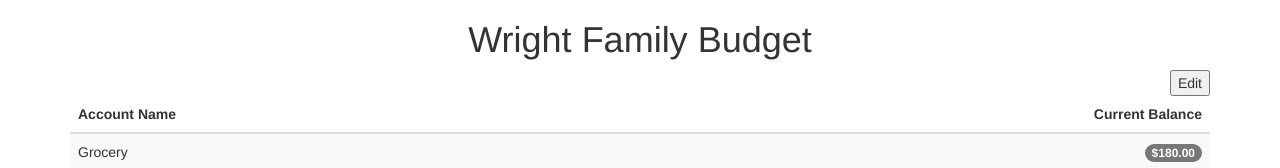
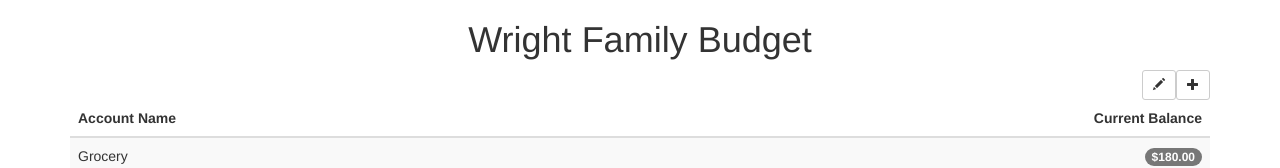
Before and after one commit to samoasao/Budget-App, an Angular app: page / in a window 1280 px wide. Shown: the top 168 px of the page. Built offline with nearby package versions, Linux system fonts and the light colour scheme.

Commit message:
Add Category

```diff
--- a/src/app/categories.component.html
+++ b/src/app/categories.component.html
@@ -1,7 +1,16 @@
 <div>
 	<div class="text-right">
-	<button *ngIf="editMode" (click)="saveButtonClick()">Save</button>
-	<button *ngIf="!editMode" (click)="editButtonClick()">Edit</button>
+		<button class="btn btn-default btn-sm" *ngIf="editMode" (click)="saveButtonClick()">
+			<span class ="glyphicon glyphicon-floppy-disk"></span>
+		</button>
+		<button class="btn btn-default btn-sm" *ngIf="!editMode" (click)="editButtonClick()">
+			<span class ="glyphicon glyphicon-pencil"></span>
+
+
+		</button>
+		<button class="btn btn-default btn-sm" (click)="addButtonClick()">
+			<span class ="glyphicon glyphicon-plus"></span>
+		</button>
 	</div>
 	<table class="table table-striped">
 		<thead>
@@ -36,8 +45,18 @@
 
 				</td>
 			</tr>
+			<tr *ngIf="addMode">
+				<td>
+					<input #categoryName placeholder="Account Name">
+				</td>
+				<td class="text-right">
+					<label>$</label><input type="number" #categoryBalance >
+					<button class="btn btn-default btn-xs" (click)="addCategoryClick(categoryName.value, categoryBalance.value)">
+						<span class ="glyphicon glyphicon-plus"></span>
+					</button>
+				</td>
+			</tr>
 		</tbody>
-<!--This Comment is on Table-->
 	</table>
 </div>
 
--- a/src/app/categories.component.ts
+++ b/src/app/categories.component.ts
@@ -16,23 +16,48 @@ export class CategoriesComponent{
 	categories:Category[];
 	total:number;
 	editMode:boolean;
+	addMode:boolean;
 
 	constructor(private categoryService: CategoryService){}
 
 	ngOnInit():void{
 		this.categories = this.categoryService.getCategories();
-		this.total = this.categoryService.getTotal();
+		this.setTotal();
 		this.editMode = false;
+		this.addMode = false;
 	}
 
 	editButtonClick(): void {
 		this.editMode = true;
+		this.addMode = false;
+		this.setTotal();
+	}
+
+	addButtonClick(): void {
+		this.editMode = false;
+		this.addMode = true;
+		this.setTotal();
+	}
+
+	addCategoryClick(name: string, balance: number): void {
+
+		name = name.trim();
+		if (!name) { return; }
+   		if (!balance) {balance = 0}
+   		balance = +balance;
+		this.categoryService.addCategory(name, +balance);
+		this.setTotal();
+		this.addMode = false;
+	}
+
+	setTotal():void{
+		this.total = this.categoryService.getTotal();
 	}
 
 	saveButtonClick(): void {
-		this.total = this.categoryService.getTotal();
+		this.setTotal();
 		this.editMode = false;
-
+		this.addMode = false;
 	}
 
 	@Input() category:Category;
--- a/src/app/category.service.ts
+++ b/src/app/category.service.ts
@@ -6,6 +6,7 @@ import { CATEGORIES } from './categories';
 
 export class CategoryService{
 	categories:Category[];
+	model:Category;
 
 	getCategories(): Category[]{
 		return CATEGORIES;
@@ -20,4 +21,11 @@ export class CategoryService{
 		return CATEGORIES.reduce((prev, category) => prev + category.currentBalance, 0);
 		//return 20;
 	}
+
+	addCategory(name:string, balance:number): Category{
+		console.log(balance);
+		this.model = new Category(1, name, balance);
+		CATEGORIES.push(this.model);
+		return this.model;
+	}
 }
--- a/src/app/category.ts
+++ b/src/app/category.ts
@@ -1,5 +1,7 @@
 export class Category {
-	id: number;
-	name: string;
-	currentBalance: number;
+	constructor(
+	public id: number,
+	public name: string,
+	public currentBalance: number
+	){}
 }
```
Lines whose indentation alone changed are shown as unchanged.
